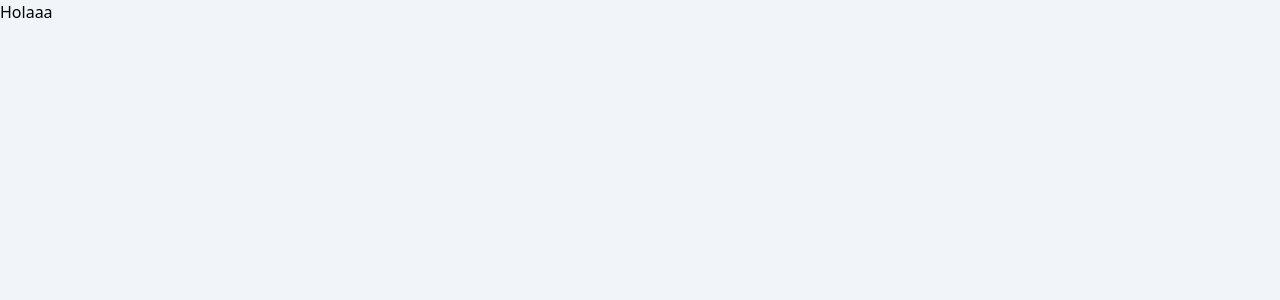
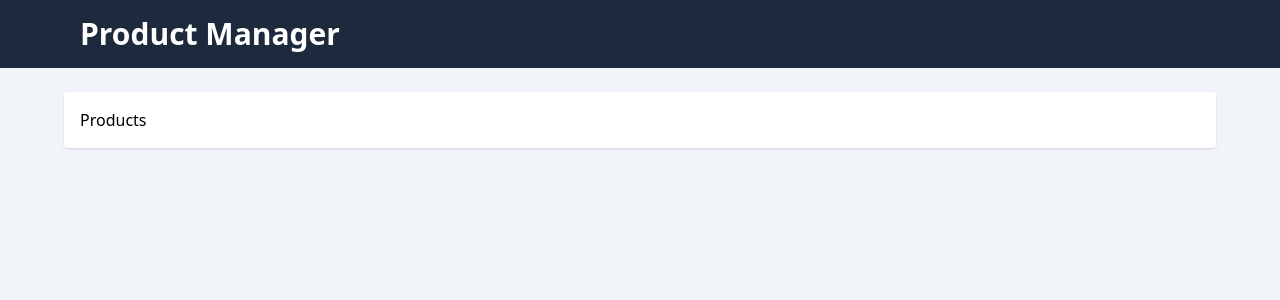
Before and after one commit to euss99/product-manager-ui, a React (Vite) app: page / in a window 1280 px wide. Shown: the top 300 px of the page. Built offline with nearby package versions, Linux system fonts and the light colour scheme.

Commit message:
feat: ✨ add routing and layout components, update ESLint config, and include new dependencies

```diff
--- a/eslint.config.js
+++ b/eslint.config.js
@@ -32,6 +32,7 @@ export default tseslint.config(
       "simple-import-sort/imports": "error",
       indent: ["error", 2],
       quotes: ["error", "double"],
+      semi: ["error", "always"]
     },
   },
 )
--- a/package.json
+++ b/package.json
@@ -13,6 +13,7 @@
     "@tailwindcss/vite": "^4.1.9",
     "react": "^19.1.0",
     "react-dom": "^19.1.0",
+    "react-router": "^7.6.2",
     "tailwindcss": "^4.1.9"
   },
   "devDependencies": {
--- a/src/App.tsx
+++ /dev/null
@@ -1,9 +0,0 @@
-function App() {
-  return (
-    <>
-      <h1>Holaaa</h1>
-    </>
-  )
-}
-
-export default App
--- /dev/null
+++ b/src/components/Header.tsx
@@ -0,0 +1,11 @@
+const Header = () => {
+  return (
+    <header className="bg-slate-800">
+      <div className="container mx-auto max-w-6xl p-4">
+        <h1 className="text-3xl font-extrabold text-white">Product Manager</h1>
+      </div>
+    </header>
+  );
+};
+
+export default Header;
--- /dev/null
+++ b/src/layouts/Layout.tsx
@@ -0,0 +1,17 @@
+import { Outlet } from "react-router";
+
+import Header from "@/components/Header";
+
+const Layout = () => {
+  return (
+    <>
+      <Header />
+
+      <main className="container mx-auto max-w-6xl p-4 mt-6 bg-white shadow rounded">
+        <Outlet />
+      </main>
+    </>
+  );
+};
+
+export default Layout;
--- a/src/main.tsx
+++ b/src/main.tsx
@@ -1,12 +1,13 @@
-import "@/styles/index.css"
+import "@/styles/index.css";
 
-import { StrictMode } from "react"
-import { createRoot } from "react-dom/client"
+import { StrictMode } from "react";
+import { createRoot } from "react-dom/client";
+import { RouterProvider } from "react-router";
 
-import App from "@/App.tsx"
+import router from "@/router";
 
 createRoot(document.getElementById("root")!).render(
   <StrictMode>
-    <App />
+    <RouterProvider router={router} />
   </StrictMode>,
-)
+);
--- /dev/null
+++ b/src/router.tsx
@@ -0,0 +1,28 @@
+import { lazy } from "react";
+import {
+  createBrowserRouter
+} from "react-router";
+
+import Layout from "@/layouts/Layout";
+
+const ProductsView = lazy(() => import("@/views/Products"));
+const NewProductView = lazy(() => import("@/views/NewProduct"));
+
+const router = createBrowserRouter([
+  {
+    path: "/",
+    element: <Layout />,
+    children: [
+      {
+        index: true,
+        element: <ProductsView />,
+      },
+      {
+        path: "/new-product",
+        element: <NewProductView />,
+      },
+    ],
+  },
+]);
+
+export default router;
--- /dev/null
+++ b/src/views/NewProduct.tsx
@@ -0,0 +1,7 @@
+const NewProduct = () => {
+  return (
+    <div>NewProduct</div>
+  );
+};
+
+export default NewProduct;
--- /dev/null
+++ b/src/views/Products.tsx
@@ -0,0 +1,7 @@
+const Products = () => {
+  return (
+    <div>Products</div>
+  );
+};
+
+export default Products;
```
Also changed, not shown: vite.config.ts (+5 -5 lines), 1 other file (tests, documents, lock files or other folders).
